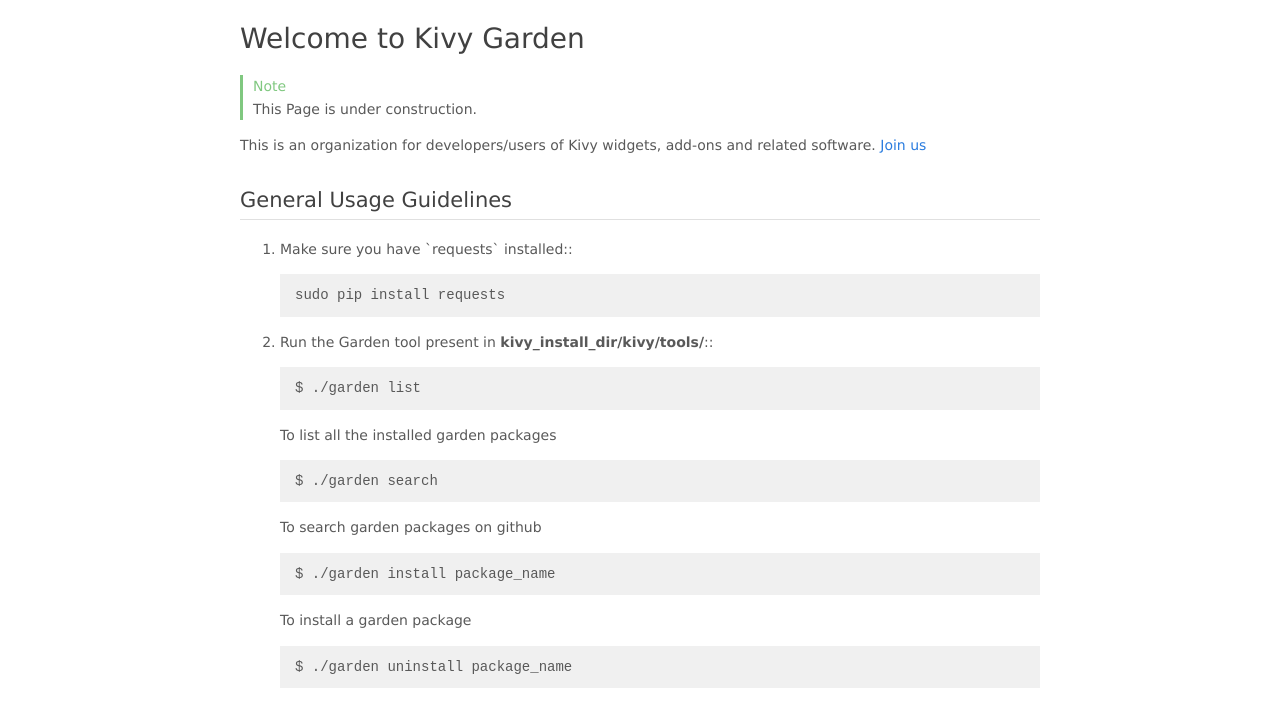
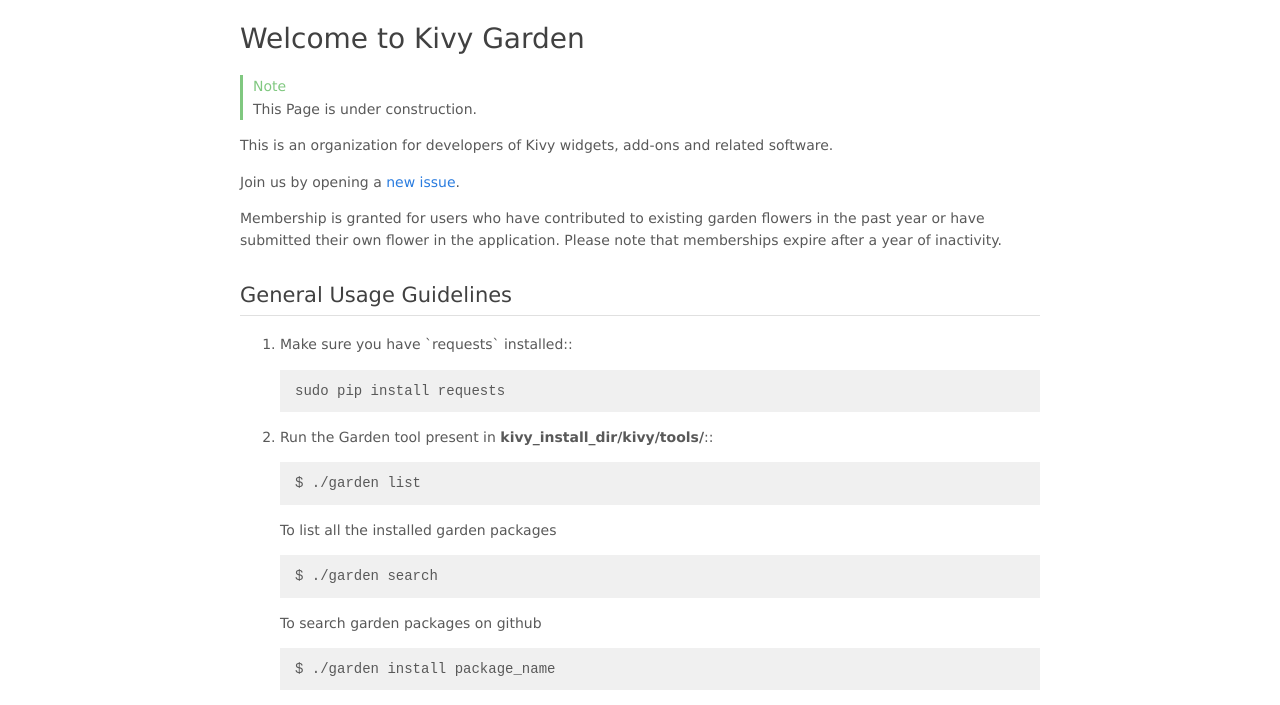
Before and after one commit to kivy-garden/kivy-garden.github.io, a plain HTML site: page index.html in a window 1280 px wide. Shown: the part 87-792 px from the top of the page. Drawn offline with Linux system fonts and the light colour scheme.

Commit message:
add new membership rules to garden page

```diff
--- a/index.html
+++ b/index.html
@@ -41,8 +41,9 @@
 			<p class="last">This Page is under construction.</p>
 		</div>
 
-		<p>This is an organization for developers/users of Kivy widgets, add-ons and related software.
-		<a href="https://github.com/kivy-garden/kivy-garden.github.io/issues/new?title=Please%20add%20me%20to%20the%20garden&amp;body=Thank%20you">Join us</a></p>
+		<p>This is an organization for developers of Kivy widgets, add-ons and related software.</p>
+		<p>Join us by opening a <a href="https://github.com/kivy-garden/kivy-garden.github.io/issues/new?title=Please%20add%20me%20to%20the%20Kivy%20Garden&body=Link%20for%20a%20merged%20garden%20PR%20or%20a%20proposed%20new%20flower:%0A<garden%20PR%20or%20transferable%20repository%20link>">new issue</a>.</p>
+		<p>Membership is granted for users who have contributed to existing garden flowers in the past year or have submitted their own flower in the application. Please note that memberships expire after a year of inactivity.</p>
 
 		<h2>General Usage Guidelines</h2>
 
```
